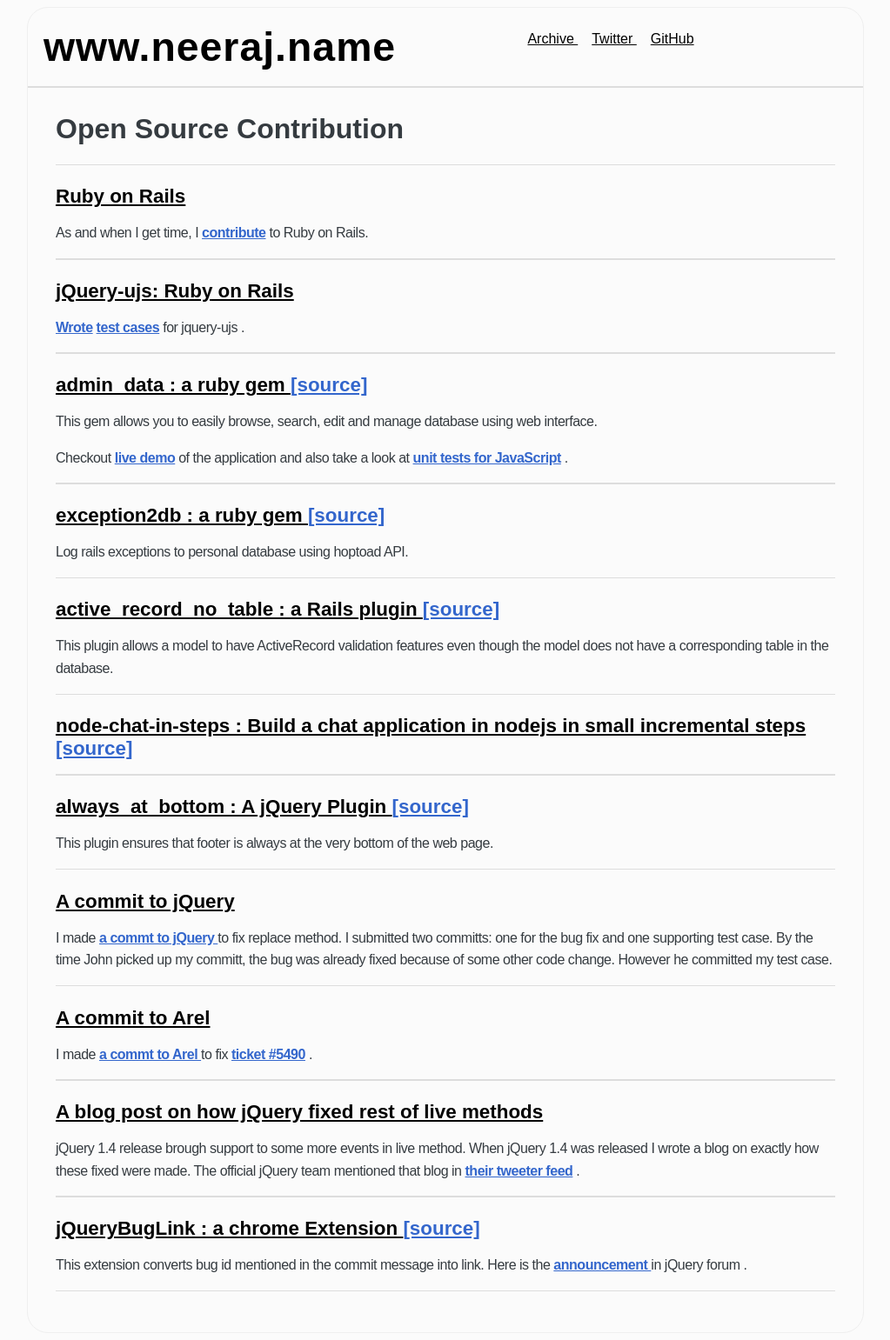
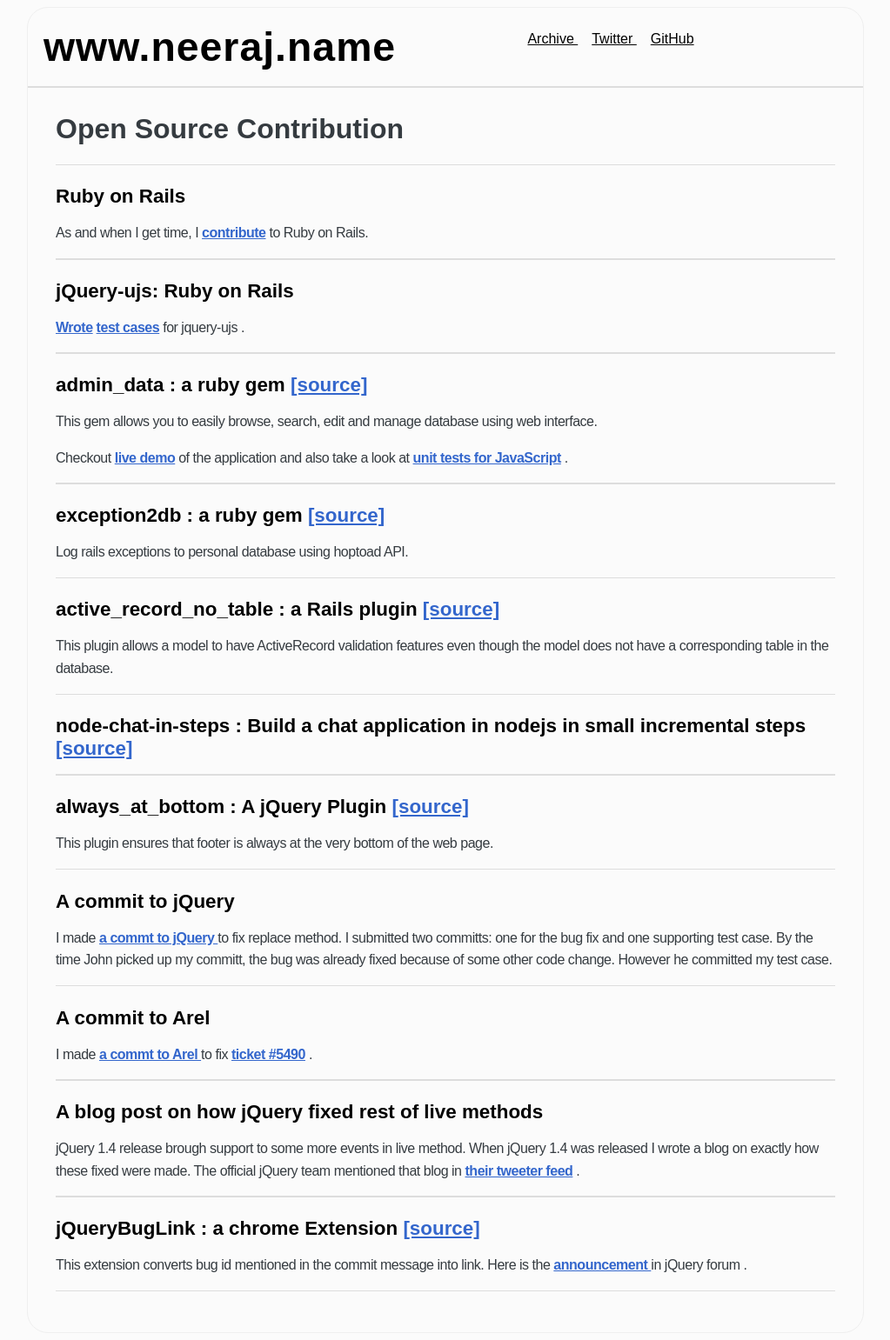
Before and after one commit to neerajsingh0101/blog, a Jekyll site: the page work.html, which Jekyll copies as it is, in a window 1280 px wide. Shown: the whole page at 87% size, without its empty margins (128-1151 px from the left). Built offline with Jekyll 4.4.1, drawn with Linux system fonts in a browser that asks for light colours.

Commit message:
no underline for h2 in open source section

```diff
--- a/stylesheets/master.css
+++ b/stylesheets/master.css
@@ -309,3 +309,7 @@ font-size:15px;
 margin:20px;
 padding:10px;
 }
+
+#open_source_work h2 {
+  text-decoration: none;
+}
--- a/work.html
+++ b/work.html
@@ -44,7 +44,7 @@
       <hr/>
       <div id="content">
         <div class="home_box" id="home_left">
-          <div class="post">
+          <div class="post" id='open_source_work'>
 
             <h1> Open Source Contribution </h1>
             <hr />
```
